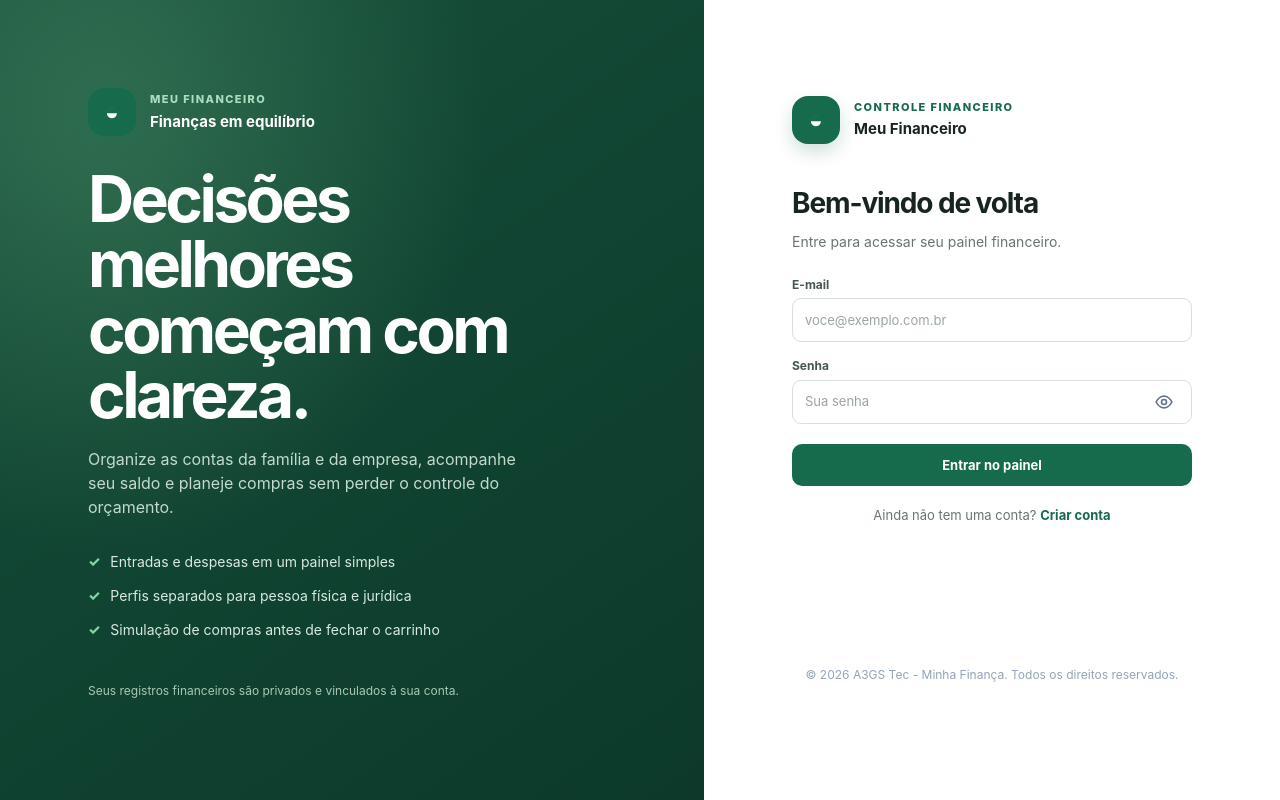
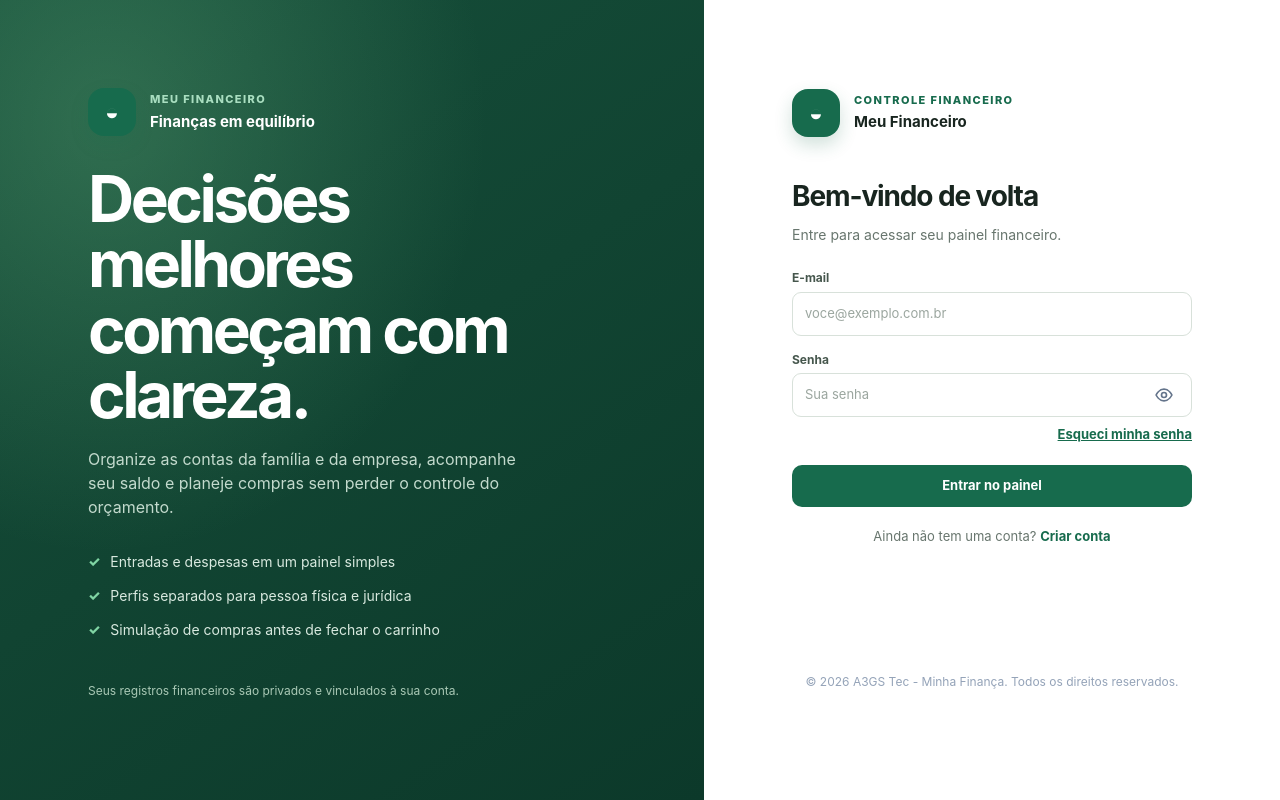
Before and after one commit to DeldMi/finance-app, a Next.js app: page /login in a window 1280 px wide. Built offline with nearby package versions, Linux system fonts and the light colour scheme.

Commit message:
ui: add forgot password link to login screen

```diff
--- a/src/app/login/page.tsx
+++ b/src/app/login/page.tsx
@@ -212,6 +212,12 @@ function LoginForm() {
 
 
 
+            {!isRegistering && (
+              <p className="login-switch" style={{ textAlign: 'right', marginTop: '-8px' }}>
+                <a className="link-button" href="/forgot-password">Esqueci minha senha</a>
+              </p>
+            )}
+
             <button className="button button-primary" type="submit" disabled={busy}>
               {busy
                 ? 'Aguarde...'
```
